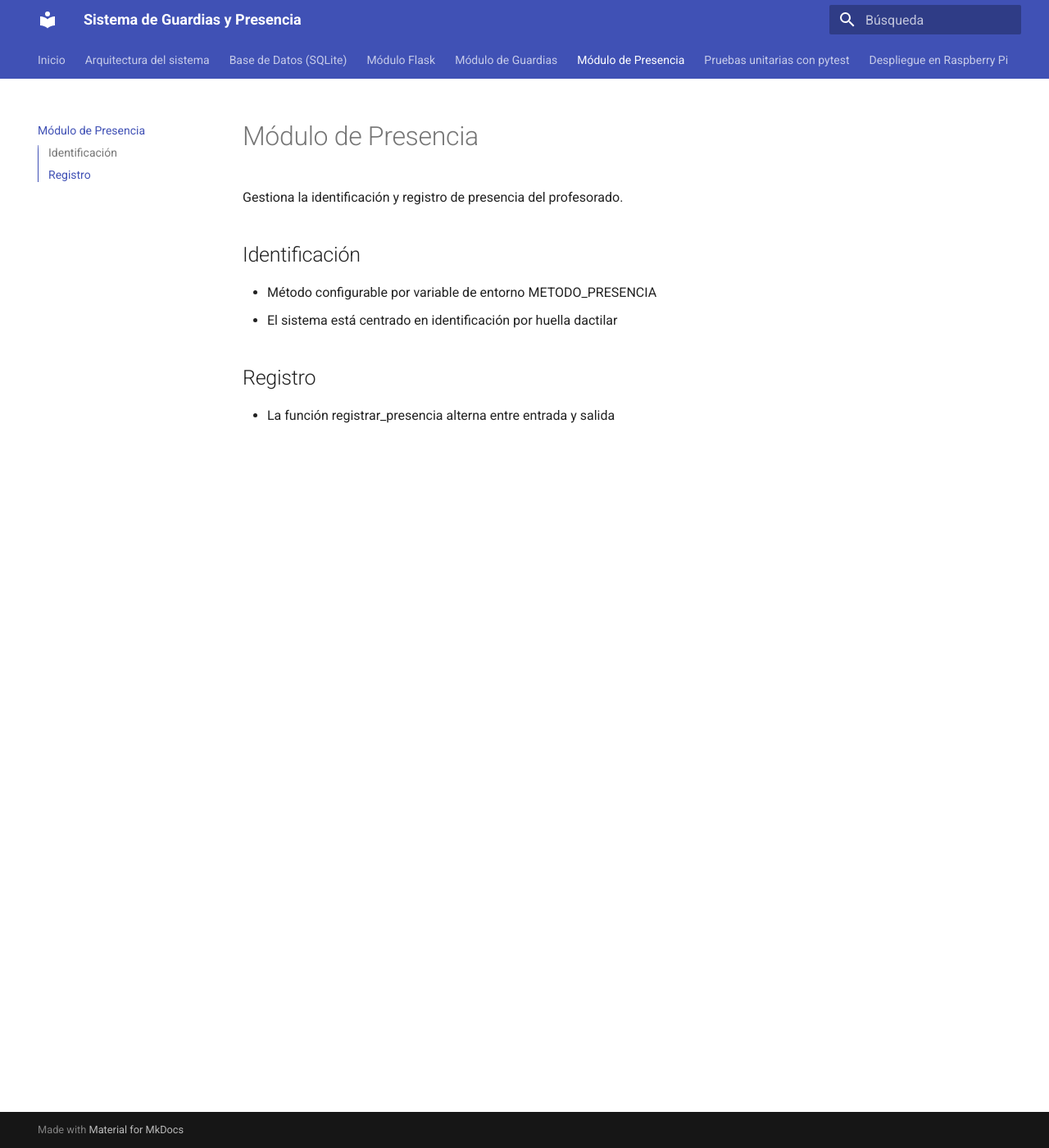
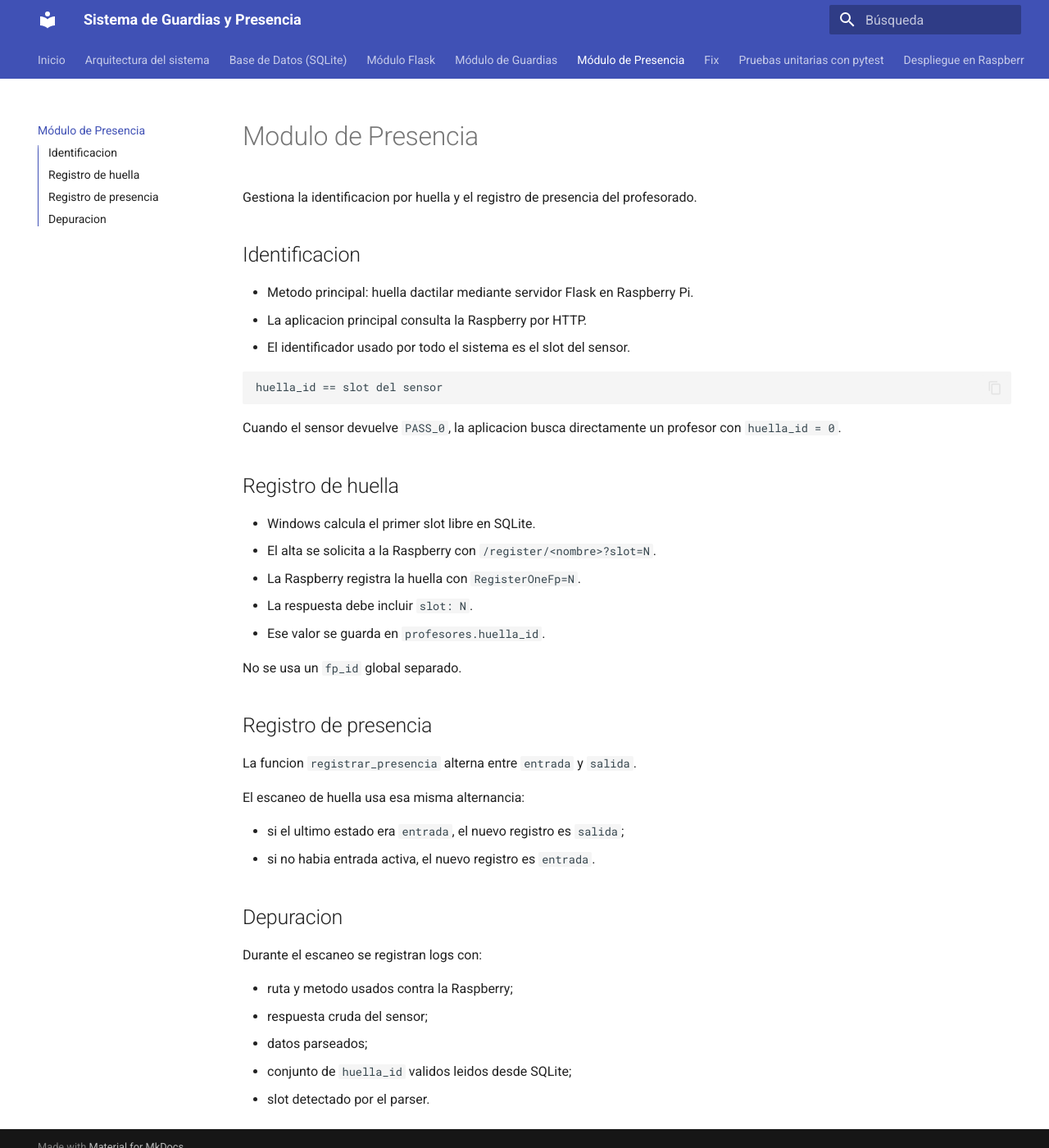
Before and after one commit to CliffHenning/Proyecto_Guardias, an MkDocs documentation site: the page built from docs/presencia.md, in a window 1280 px wide and 1400 px high. Shown: the whole window at 82% size. Built offline with MkDocs 1.6.1 and Material for MkDocs 9.7.7, drawn with Linux system fonts in a browser that asks for light colours.

Commit message:
Sistema de lector funcional

````diff
--- a/docs/presencia.md
+++ b/docs/presencia.md
@@ -1,12 +1,44 @@
-# Módulo de Presencia
+# Modulo de Presencia
 
-Gestiona la identificación y registro de presencia del profesorado.
+Gestiona la identificacion por huella y el registro de presencia del profesorado.
 
-## Identificación
+## Identificacion
 
-- Método configurable por variable de entorno METODO_PRESENCIA
-- El sistema está centrado en identificación por huella dactilar
+- Metodo principal: huella dactilar mediante servidor Flask en Raspberry Pi.
+- La aplicacion principal consulta la Raspberry por HTTP.
+- El identificador usado por todo el sistema es el slot del sensor.
 
-## Registro
+```text
+huella_id == slot del sensor
+```
 
-- La función registrar_presencia alterna entre entrada y salida
+Cuando el sensor devuelve `PASS_0`, la aplicacion busca directamente un profesor con `huella_id = 0`.
+
+## Registro de huella
+
+- Windows calcula el primer slot libre en SQLite.
+- El alta se solicita a la Raspberry con `/register/<nombre>?slot=N`.
+- La Raspberry registra la huella con `RegisterOneFp=N`.
+- La respuesta debe incluir `slot: N`.
+- Ese valor se guarda en `profesores.huella_id`.
+
+No se usa un `fp_id` global separado.
+
+## Registro de presencia
+
+La funcion `registrar_presencia` alterna entre `entrada` y `salida`.
+
+El escaneo de huella usa esa misma alternancia:
+
+- si el ultimo estado era `entrada`, el nuevo registro es `salida`;
+- si no habia entrada activa, el nuevo registro es `entrada`.
+
+## Depuracion
+
+Durante el escaneo se registran logs con:
+
+- ruta y metodo usados contra la Raspberry;
+- respuesta cruda del sensor;
+- datos parseados;
+- conjunto de `huella_id` validos leidos desde SQLite;
+- slot detectado por el parser.
--- a/mkdocs.yml
+++ b/mkdocs.yml
@@ -15,6 +15,7 @@ nav:
   - Módulo de Guardias:
       - Motor de cálculo: guardias.md
   - Módulo de Presencia: presencia.md
+  - Fix: fix.md
   - Pruebas unitarias con pytest: pruebas.md
   - Despliegue en Raspberry Pi: despliegue.md
 markdown_extensions:
````
Also changed, not shown: README.md (+39 -2 lines), app.py (+6 -12 lines), docs/base_datos.md (+13 -6 lines), docs/despliegue.md (+36 -5 lines), docs/fix.md (added, +90 -0 lines), docs/index.md (+1 -0 lines), 5 other files.
